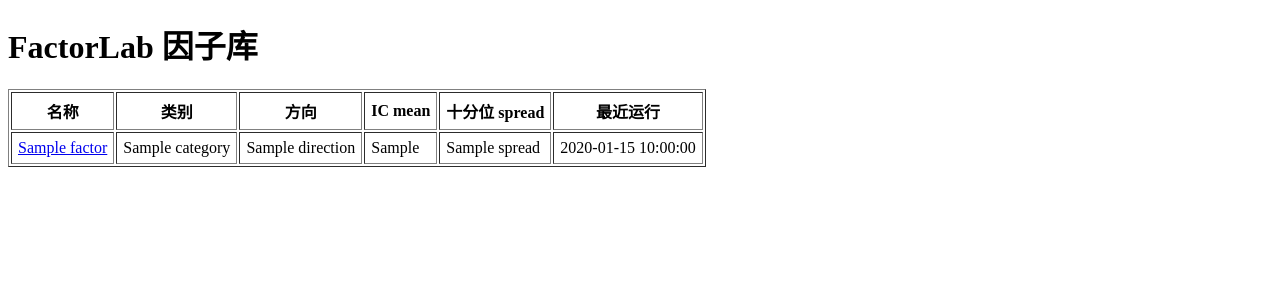
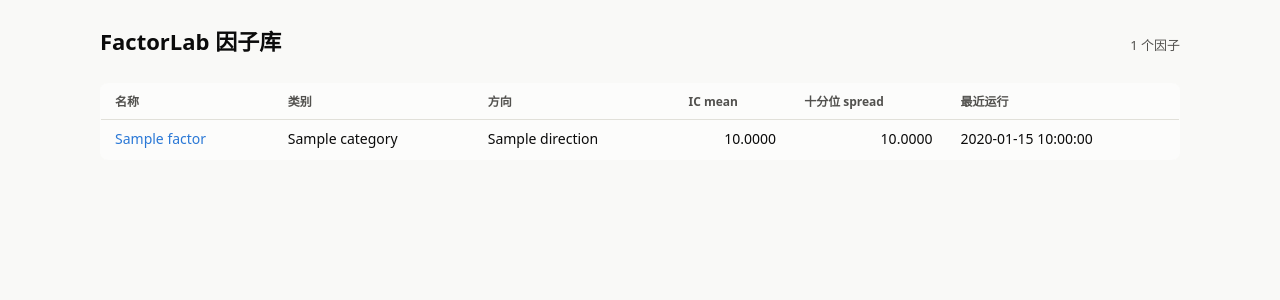
Before and after one commit to marcas-G/quant-platform, a FastAPI app: template src/factorlab/web/templates/index.html in a window 1280 px wide. Shown: the top 300 px of the page. Run offline with FastAPI, Linux system fonts and the light colour scheme; the template is opened without the code that fills it: most values are stand-ins (such as "Sample title", 1, 10 or a date in 2020).

Commit message:
style: apply dataviz palette to web charts and page layout

```diff
--- a/src/factorlab/web/app.py
+++ b/src/factorlab/web/app.py
@@ -54,6 +54,40 @@
     return "" if v is None else v
 
 
+
+def _num(value) -> float | None:
+    """仅返回 float；None/非数字 → None（模板显示为 —）。"""
+    return value if isinstance(value, (int, float)) and not isinstance(value, bool) else None
+
+
+def _safe_summary(summary: dict) -> dict:
+    """归一化模板访问的字段：缺省 None（旧结果/字段缺失不崩溃）。"""
+    ev = summary.get("evaluation")
+    if not isinstance(ev, dict):
+        ev = {}
+    ic = ev.get("ic")
+    if not isinstance(ic, dict):
+        ic = {}
+    ev["ic"] = {"mean": _num(ic.get("mean")), "t_stat": _num(ic.get("t_stat"))}
+    dr = ev.get("decile_returns")
+    if not isinstance(dr, dict):
+        dr = {}
+    spread = dr.get("spread")
+    if not isinstance(spread, dict):
+        spread = {}
+    ev["decile_returns"] = {"spread": {"ret": _num(spread.get("ret"))},
+                            "groups": dr.get("groups") if isinstance(dr.get("groups"), list) else []}
+    to = ev.get("turnover")
+    ev["turnover"] = {"monthly": _num(to.get("monthly")) if isinstance(to, dict) else None}
+    cov = ev.get("coverage")
+    ev["coverage"] = {"pct_valid": _num(cov.get("pct_valid")) if isinstance(cov, dict) else None}
+    summary["evaluation"] = ev
+    for k in ("universe_count", "date_start", "date_end", "panel_rows",
+              "signal_null_ratio", "spec_yaml", "category", "direction"):
+        summary.setdefault(k, None)
+    return summary
+
+
 def create_app(results_dir: Path) -> FastAPI:
     """构建只读 Web 可视化应用（因子列表 + 详情）。results_dir 显式传入（可测性）。"""
     app = FastAPI(title="FactorLab")
@@ -76,8 +110,8 @@
                     "name": s.get("name") or summary_path.parent.name,
                     "category": _display(s.get("category")),
                     "direction": _display(s.get("direction")),
-                    "ic_mean": _display(ic.get("mean")),
-                    "spread": _display(_group(decile, "spread").get("ret")),
+                    "ic_mean": _num(ic.get("mean")),       # None/非数字 → None（模板显示 —）
+                    "spread": _num(_group(decile, "spread").get("ret")),
                     "run_at": datetime.fromtimestamp(summary_path.stat().st_mtime).strftime("%Y-%m-%d %H:%M"),
                 })
         return templates.TemplateResponse(request, "index.html", {"factors": factors})
@@ -85,7 +119,7 @@
     @app.get("/factor/{name}", response_class=HTMLResponse)
     def factor_detail(request: Request, name: str):
         name = _safe_name(name)  # 路由入口校验（_load_summary 内部再校验，双保险）
-        summary = _load_summary(results_dir, name)
+        summary = _safe_summary(_load_summary(results_dir, name))
         # 归一化 evaluation 各分组：缺失 → 空 dict，模板链式访问渲染空串而非崩溃
         ev = _group(summary, "evaluation")
         decile = _group(ev, "decile_returns")
--- /dev/null
+++ b/src/factorlab/web/static/style.css
@@ -0,0 +1,115 @@
+/* FactorLab Web —— dataviz palette 驱动的页面样式 */
+:root {
+  color-scheme: light;
+  --surface-1: #fcfcfb;      /* 图表/卡片表面 */
+  --page-plane: #f9f9f7;     /* 页面底 */
+  --text-primary: #0b0b0b;
+  --text-secondary: #52514e;
+  --muted: #898781;
+  --gridline: #e1e0d9;
+  --baseline: #c3c2b7;
+  --border: rgba(11, 11, 11, 0.10);
+  --series-1: #2a78d6;       /* blue */
+  --series-8: #e34948;       /* red */
+  --series-2: #eb6834;       /* orange */
+  --serif: none;
+  --font: system-ui, -apple-system, "Segoe UI", sans-serif;
+}
+
+@media (prefers-color-scheme: dark) {
+  :root:where(:not([data-theme="light"])) {
+    color-scheme: dark;
+    --surface-1: #1a1a19;
+    --page-plane: #0d0d0d;
+    --text-primary: #ffffff;
+    --text-secondary: #c3c2b7;
+    --muted: #898781;
+    --gridline: #2c2c2a;
+    --baseline: #383835;
+    --border: rgba(255, 255, 255, 0.10);
+    --series-1: #3987e5;
+    --series-8: #e66767;
+    --series-2: #d95926;
+  }
+}
+
+* { box-sizing: border-box; }
+
+body {
+  margin: 0;
+  padding: 24px;
+  background: var(--page-plane);
+  color: var(--text-primary);
+  font-family: var(--font);
+  font-size: 14px;
+  line-height: 1.6;
+}
+
+.container { max-width: 1080px; margin: 0 auto; }
+
+h1 { font-size: 22px; font-weight: 600; margin: 0 0 4px; }
+h2 { font-size: 16px; font-weight: 600; margin: 0; }
+
+/* 顶部条 */
+.topbar {
+  display: flex; justify-content: space-between; align-items: baseline;
+  margin-bottom: 20px; gap: 12px;
+}
+.topbar .meta { color: var(--text-secondary); font-size: 13px; }
+
+/* 指标卡 */
+.metrics {
+  display: grid; grid-template-columns: repeat(auto-fit, minmax(140px, 1fr));
+  gap: 10px; margin-bottom: 20px;
+}
+.metric {
+  background: var(--surface-1); border: 1px solid var(--border);
+  border-radius: 8px; padding: 10px 14px;
+}
+.metric .label { font-size: 12px; color: var(--text-secondary); }
+.metric .value { font-size: 18px; font-weight: 600; font-variant-numeric: tabular-nums; }
+.metric .value.neg { color: var(--series-8); }
+.metric .value.pos { color: var(--series-1); }
+.metric .hint { font-size: 11px; color: var(--muted); }
+
+/* 图表卡片 */
+.chart-card {
+  background: var(--surface-1); border: 1px solid var(--border);
+  border-radius: 8px; padding: 12px 8px 4px; margin-bottom: 16px;
+}
+.chart-card h2 { padding: 0 12px; }
+.chart-card .placeholder {
+  padding: 24px; color: var(--muted); text-align: center; font-size: 13px;
+}
+
+/* 表格 */
+table {
+  width: 100%; border-collapse: collapse; background: var(--surface-1);
+  border: 1px solid var(--border); border-radius: 8px; overflow: hidden;
+  font-variant-numeric: tabular-nums;
+}
+th, td { padding: 8px 14px; text-align: left; border-bottom: 1px solid var(--gridline); }
+th { font-size: 12px; color: var(--text-secondary); font-weight: 600; }
+tr:last-child td { border-bottom: none; }
+tr:hover td { background: color-mix(in srgb, var(--series-1) 4%, transparent); }
+td.num { text-align: right; }
+
+/* 代码块（spec 原文） */
+pre.spec {
+  background: var(--surface-1); border: 1px solid var(--border);
+  border-radius: 8px; padding: 14px 16px; margin: 0;
+  font-family: ui-monospace, "Cascadia Code", Consolas, monospace;
+  font-size: 12.5px; line-height: 1.5; overflow-x: auto; color: var(--text-primary);
+}
+
+a { color: var(--series-1); text-decoration: none; }
+a:hover { text-decoration: underline; }
+
+.empty { color: var(--muted); padding: 32px 0; text-align: center; }
+
+/* 响应式 */
+@media (max-width: 720px) {
+  body { padding: 12px; }
+  .topbar { flex-direction: column; }
+  .metrics { grid-template-columns: repeat(2, 1fr); }
+}
--- a/src/factorlab/web/templates/index.html
+++ b/src/factorlab/web/templates/index.html
@@ -1,16 +1,32 @@
 <!DOCTYPE html>
-<html lang="zh"><head><meta charset="utf-8"><title>FactorLab</title></head>
+<html lang="zh"><head><meta charset="utf-8"><meta name="viewport" content="width=device-width, initial-scale=1">
+<title>FactorLab</title>
+<link rel="stylesheet" href="/static/style.css"></head>
 <body>
-<h1>FactorLab 因子库</h1>
-{% if factors %}
-<table border="1" cellpadding="6">
-<tr><th>名称</th><th>类别</th><th>方向</th><th>IC mean</th><th>十分位 spread</th><th>最近运行</th></tr>
-{% for f in factors %}
-<tr><td><a href="/factor/{{ f.name }}">{{ f.name }}</a></td>
-<td>{{ f.category }}</td><td>{{ f.direction }}</td>
-<td>{{ f.ic_mean }}</td><td>{{ f.spread }}</td>
-<td>{{ f.run_at }}</td></tr>
-{% endfor %}
-</table>
-{% else %}<p>暂无因子结果（先运行 factorlab run）</p>{% endif %}
+<div class="container">
+  <div class="topbar">
+    <h1>FactorLab 因子库</h1>
+    <span class="meta">{{ factors|length }} 个因子</span>
+  </div>
+  {% if factors %}
+  <table>
+    <thead>
+      <tr><th>名称</th><th>类别</th><th>方向</th><th class="num">IC mean</th>
+          <th class="num">十分位 spread</th><th>最近运行</th></tr>
+    </thead>
+    <tbody>
+    {% for f in factors %}
+      <tr>
+        <td><a href="/factor/{{ f.name }}">{{ f.name }}</a></td>
+        <td>{{ f.category }}</td>
+        <td>{{ f.direction }}</td>
+        <td class="num">{{ "%.4f"|format(f.ic_mean) if f.ic_mean is not none else "—" }}</td>
+        <td class="num">{{ "%.4f"|format(f.spread) if f.spread is not none else "—" }}</td>
+        <td>{{ f.run_at }}</td>
+      </tr>
+    {% endfor %}
+    </tbody>
+  </table>
+  {% else %}<p class="empty">暂无因子结果（先运行 factorlab run）</p>{% endif %}
+</div>
 </body></html>
```
Also changed, not shown: src/factorlab/web/charts.py (+71 -12 lines), src/factorlab/web/templates/factor.html (+42 -13 lines), tests/test_e2e_web.py (+1 -1 lines).
